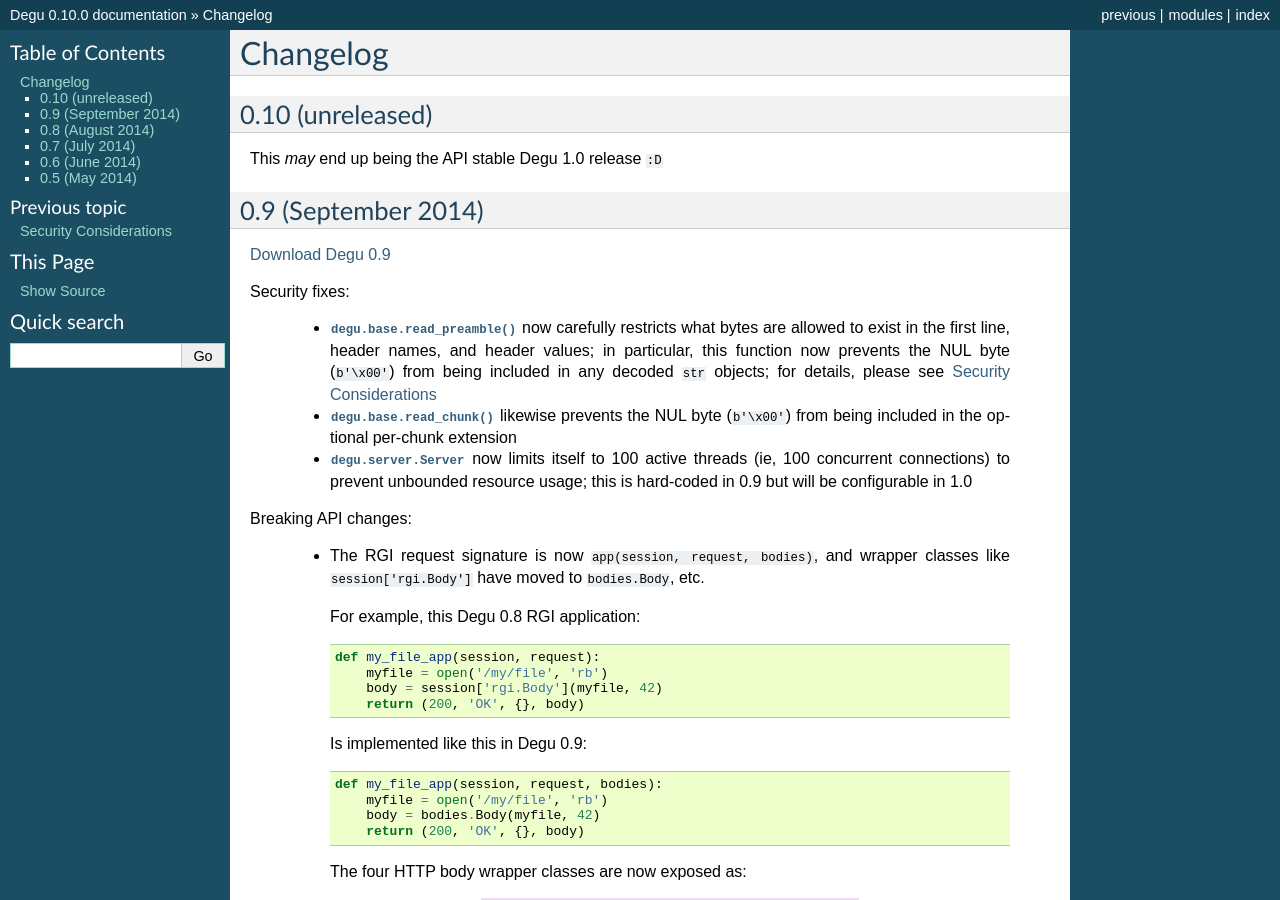
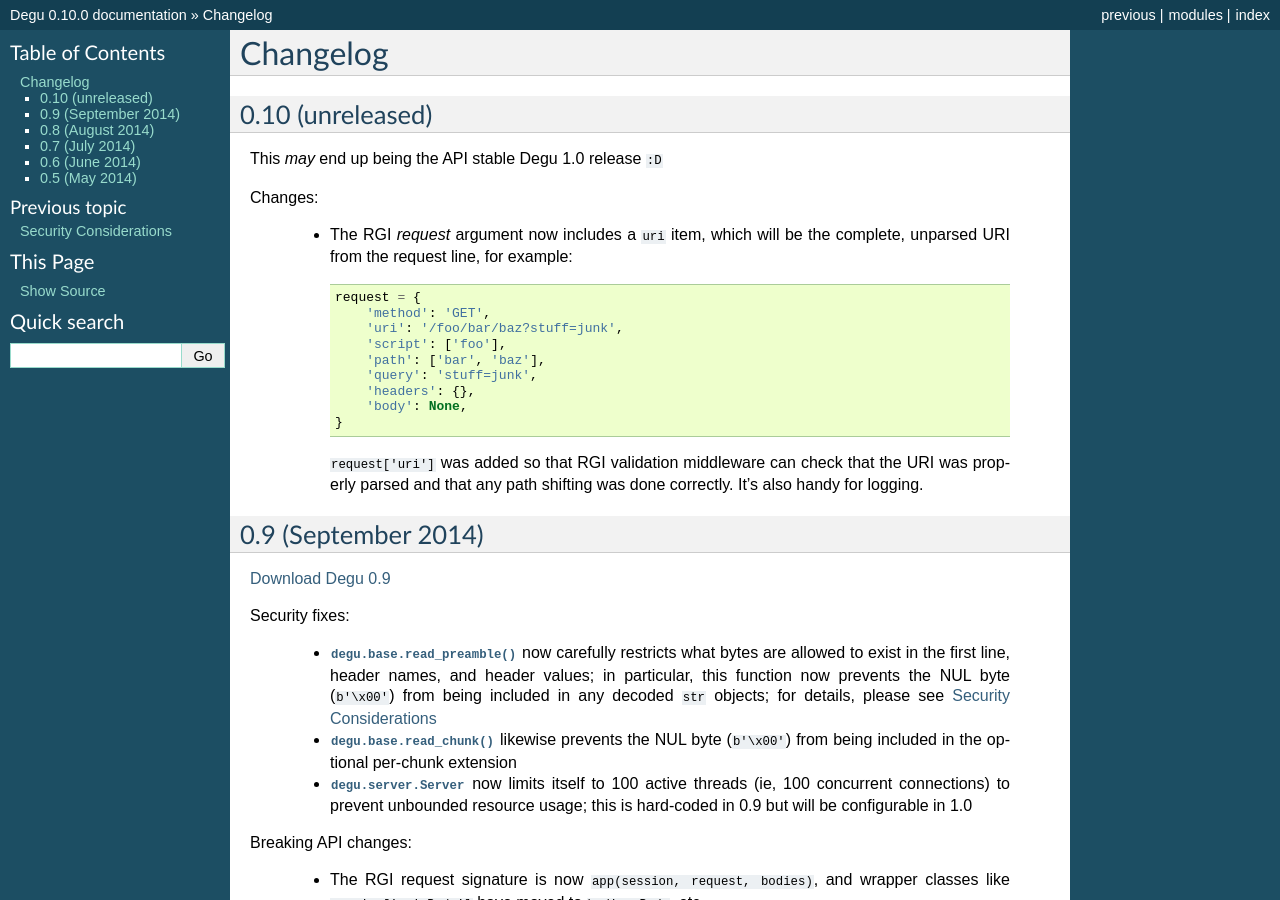
Before and after one commit to json420/degu, a Sphinx documentation site: the page built from doc/changelog.rst, in a window 1280 px wide and 900 px high. Built offline with Sphinx 7.4.7, drawn with Linux system fonts in a browser that asks for light colours.

Commit message:
Add changelog.rst entry about request['uri']

```diff
--- a/doc/changelog.rst
+++ b/doc/changelog.rst
@@ -6,6 +6,25 @@ Changelog
 -----------------
 
 This *may* end up being the API stable Degu 1.0 release ``:D``
+
+Changes:
+
+    *   The RGI *request* argument now includes a ``uri`` item, which will be
+        the complete, unparsed URI from the request line, for example::
+
+            request = {
+                'method': 'GET',
+                'uri': '/foo/bar/baz?stuff=junk',
+                'script': ['foo'],
+                'path': ['bar', 'baz'],
+                'query': 'stuff=junk',
+                'headers': {},
+                'body': None,
+            }
+
+        ``request['uri']`` was added so that RGI validation middleware can check
+        that the URI was properly parsed and that any path shifting was done
+        correctly.  It's also handy for logging.
 
 
 
```
